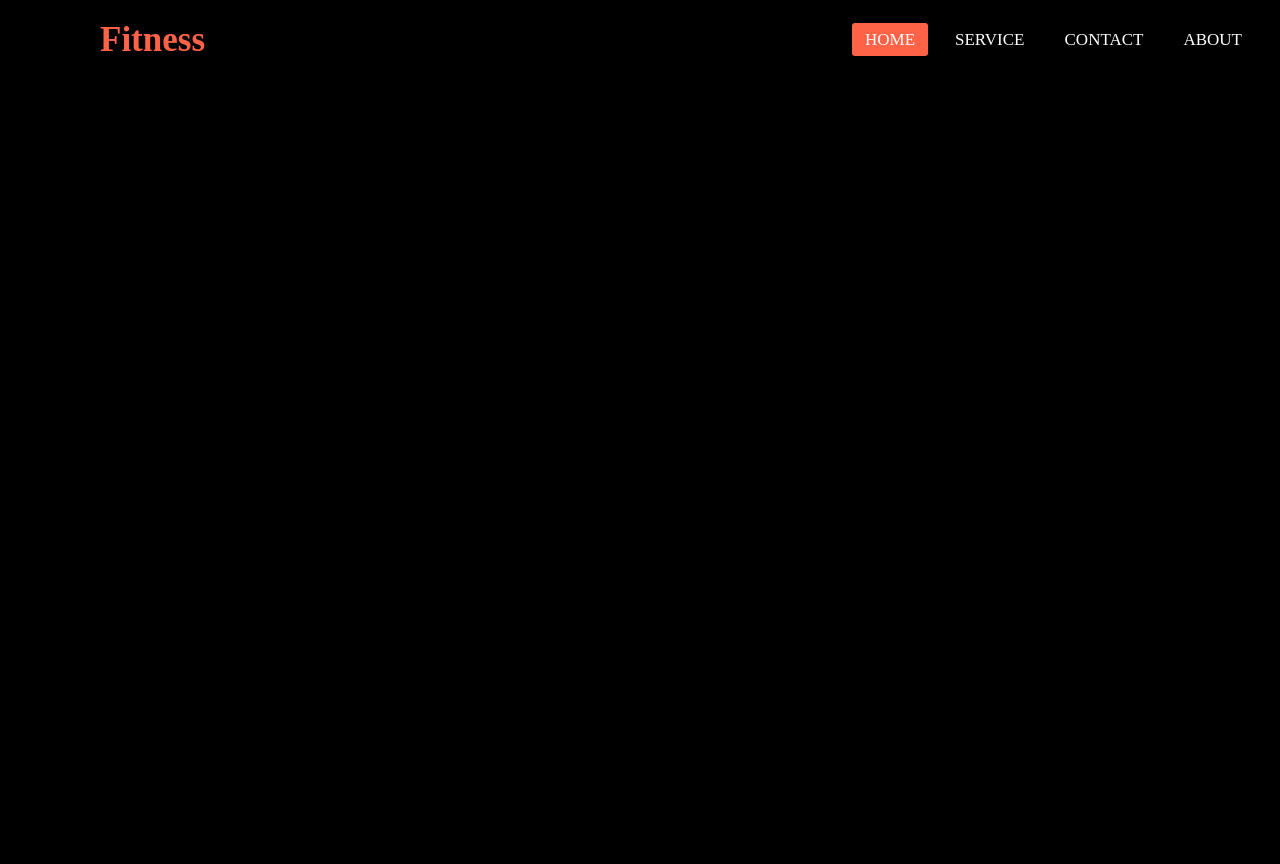
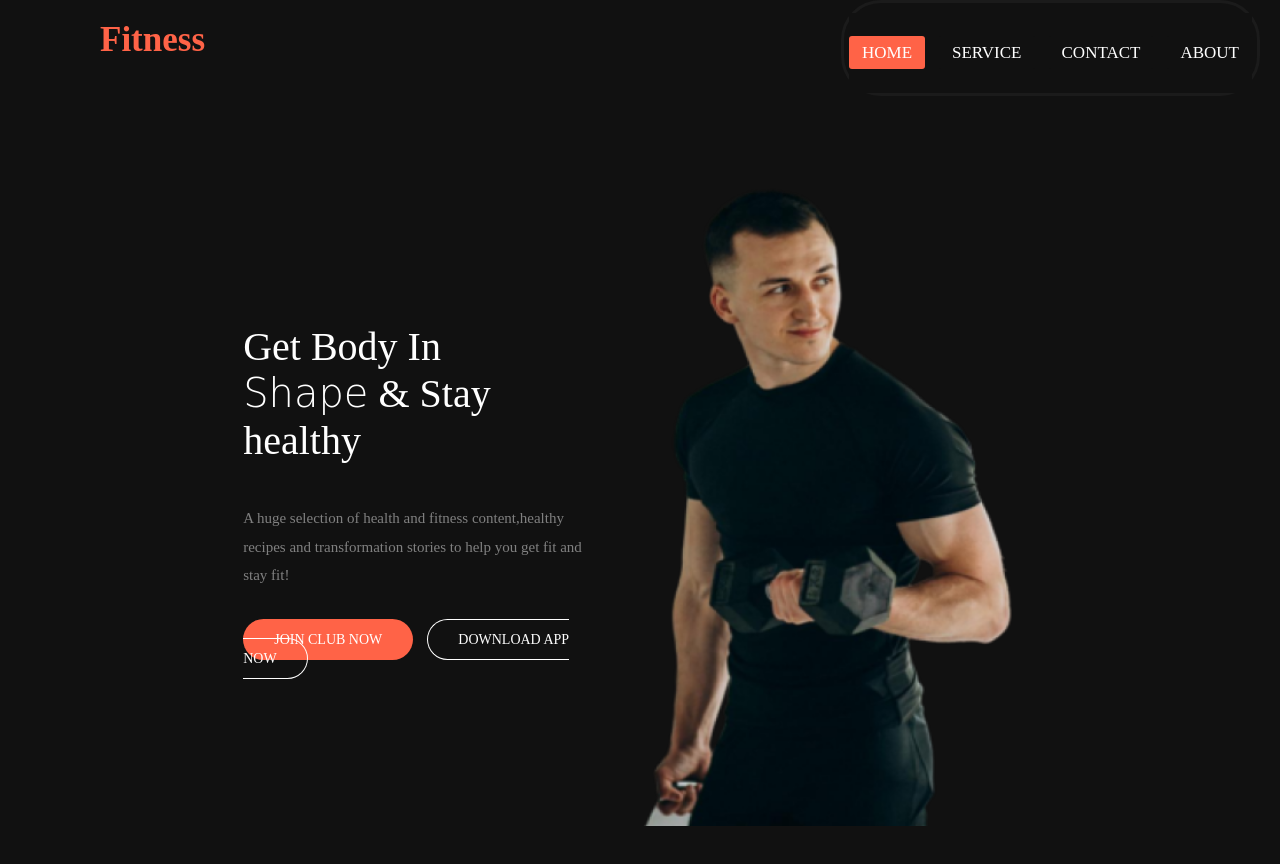
Before and after one commit to sadiahimi/fitness-website, a plain HTML site: page index.html in a window 1280 px wide. Before the commit the page ends 800 px from the top, so only its background shows below. Drawn offline with Linux system fonts and the light colour scheme; a web font is replaced by a local one.

Commit message:
hero added

```diff
--- a/index.html
+++ b/index.html
@@ -6,6 +6,9 @@
     <title>fitness website</title>
     <link rel="stylesheet" href="style.css">
     <link rel="stylesheet" href="https://cdnjs.cloudflare.com/ajax/libs/font-awesome/6.6.0/css/all.min.css">
+    <link rel="preconnect" href="https://fonts.googleapis.com">
+<link rel="preconnect" href="https://fonts.gstatic.com" crossorigin>
+<link href="https://fonts.googleapis.com/css2?family=Playwrite+CZ:wght@100..400&display=swap" rel="stylesheet">
 </head>
 <body>
     <nav>
@@ -19,5 +22,16 @@
         <label id="icon"><i class="fa-solid fa-bars"></i>
         </label>
     </nav>
+    <section class="hero">
+        <div class="hero-text">
+            <p>Get Body In <br> <span>Shape</span> & Stay <br>healthy</p>
+            <p class="new">A huge selection of health and fitness content,healthy recipes and transformation stories to help you get fit and stay fit!</p>
+            <a href="#">Join club now</a>
+            <a href="#" class="ctaa">Download app now</a>
+        </div>
+        <div class="hero-img">
+            <img src="images/Images 2.png" alt="">
+        </div>
+    </section>
 </body>
 </html>
--- a/style.css
+++ b/style.css
@@ -4,7 +4,8 @@
     text-decoration: none;
     list-style: none;
     box-sizing: border-box;
-    background-color: black;
+    background-color: #111111;
+
 }
 body{
     font-family: montserrat;
@@ -23,6 +24,10 @@ label.logo{
 nav ul{
     float: right;
     margin-right: 20px;
+    background: transparent;
+    padding-top: 10px;
+    border: 3px solid rgb(27, 27, 27);
+    border-radius: 40px;
 }
 nav ul li{
     display:inline-block;
@@ -38,7 +43,6 @@ nav ul li a{
 }
 a.active,a:hover{
 background: tomato;
-transition: .5s;
 }
 nav #icon{
     color: white;
@@ -48,6 +52,65 @@ nav #icon{
     margin-right: 40px;
     cursor: pointer;
     display: none;
+}
+.hero{
+    height: 100%;
+    width: 100%;
+    min-height: 100vh;
+    position: relative;
+    display: grid;
+    grid-template-columns: repeat(2,1fr);
+    align-items: center;
+    gap: 2rem;
+}
+section{
+    padding: 0 19%;
+}
+p{
+    font-size: 40px;
+    font-weight: 300;
+    color: white;
+    margin-bottom: 40px;
+}
+p.new{
+    color: gray;
+    font-size: 15px;
+    line-height: 1.9;
+    margin-bottom: 40px;
+}
+span{
+  font-family: "Playwrite CZ", cursive;
+}
+.hero-img img{
+    width: 400px;
+    height: auto;
+}
+.hero-img {
+    position: relative;
+}
+.hero-text a{
+    display: inline;
+    color: white;
+    background: tomato;
+    border: 1px solid transparent;
+    border-radius: 50px;
+    padding: 12px 30px;
+    line-height: 1.4;
+    font-size: 14px;
+    font-weight: 500;
+    text-transform: uppercase;
+    transition: all .55s ease;
+}
+
+.hero-text a:hover{
+    background: transparent;
+    border: 1px solid white;
+    transform: translateX(8px);
+}
+.hero-text a.ctaa{
+    background: transparent;
+    border: 1px solid white;
+    margin-left: 10px;
 }
 @media (max-width: 909px){
     nav #icon{
```
